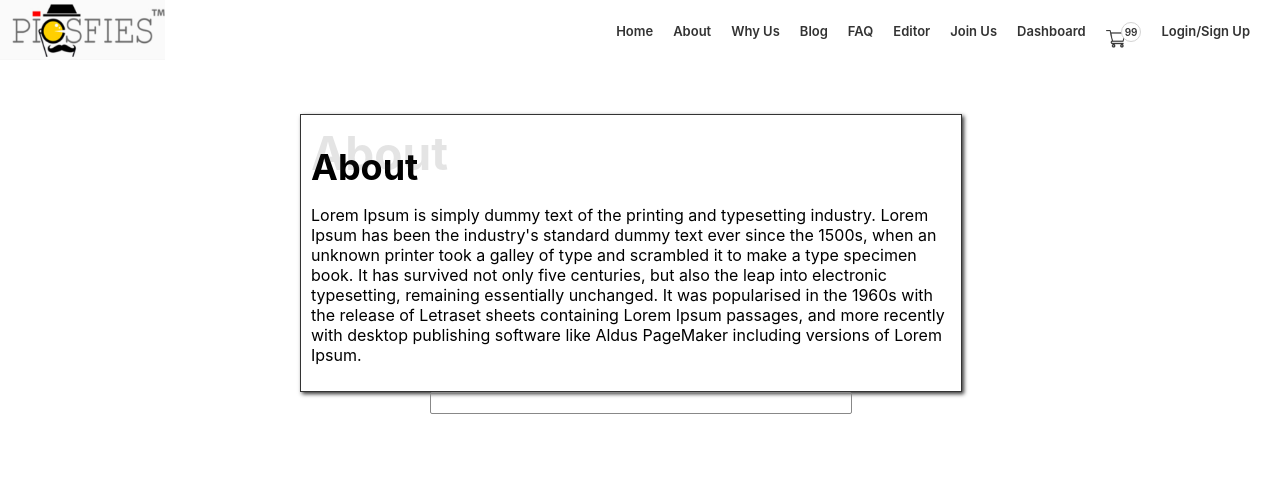
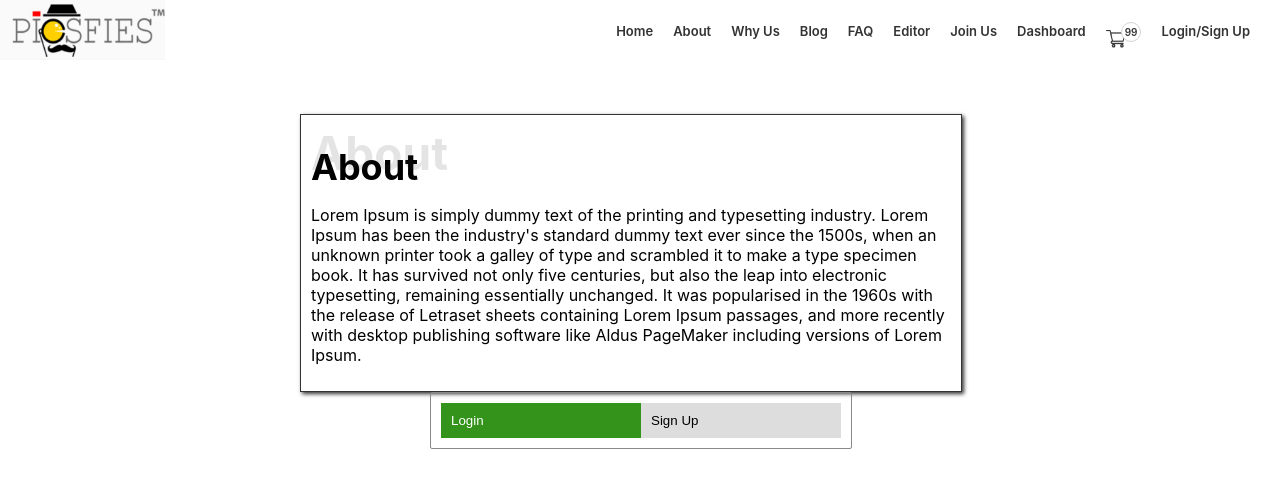
Before and after one commit to alinauroz/gogo-image, a React (Create React App) app in the folder client/: page /about in a window 1280 px wide. Shown: the top 488 px of the page. Built offline with nearby package versions, Linux system fonts and the light colour scheme.

Commit message:
feat: form renderer added

```diff
--- a/client/src/App.css
+++ b/client/src/App.css
@@ -2,6 +2,10 @@
   width: 100%;
   display: flex;
   flex-direction: row;
+}
+
+input:focus, button:focus {
+  outline: none;
 }
 
 .topbar-links {
@@ -45,3 +49,17 @@
   border: 1px solid #888888;
   border-radius: 2px;
 }
+
+.pair-button {
+  background-color: #dddddd;
+  border: 0px;
+  padding: 10px;
+  width: calc(50% - 0px);
+  text-align: left;
+  cursor: pointer;
+}
+
+.pair-button-selected {
+  background-color: #34931b;
+  color: white;
+}
--- a/client/src/Components/Basic/AppComponents.jsx
+++ b/client/src/Components/Basic/AppComponents.jsx
@@ -27,3 +27,14 @@ export function Image (props) {
         />
     )
 }
+
+export function Button (props) {
+    return (
+        <button
+            className = {props.className}
+            onClick = {props.onPress}
+        >
+            {props.value}
+        </button>
+    )
+}
--- a/client/src/Components/pages/LogSign.jsx
+++ b/client/src/Components/pages/LogSign.jsx
@@ -1,5 +1,6 @@
 import React from 'react'
 import Box from '../Container/Box'
+import {View, Text, Button} from '../Basic/AppComponents'
 
 export default function (props) {
 
@@ -7,7 +8,18 @@ export default function (props) {
 
     return (
         <Box>
-
+            <View>
+                <Button
+                    value = "Login"
+                    className = {selected == 0 ? 'pair-button pair-button-selected': "pair-button"}
+                    onPress = {() => setSelected(0)}
+                />
+                <Button
+                    value = "Sign Up"
+                    className = {selected == 1 ? 'pair-button pair-button-selected': "pair-button"}
+                    onPress = {() => setSelected(1)}
+                />
+            </View>
         </Box>
     )
 
```
Also changed, not shown: client/src/utils/FormRenderer.jsx (added, +30 -0 lines).
